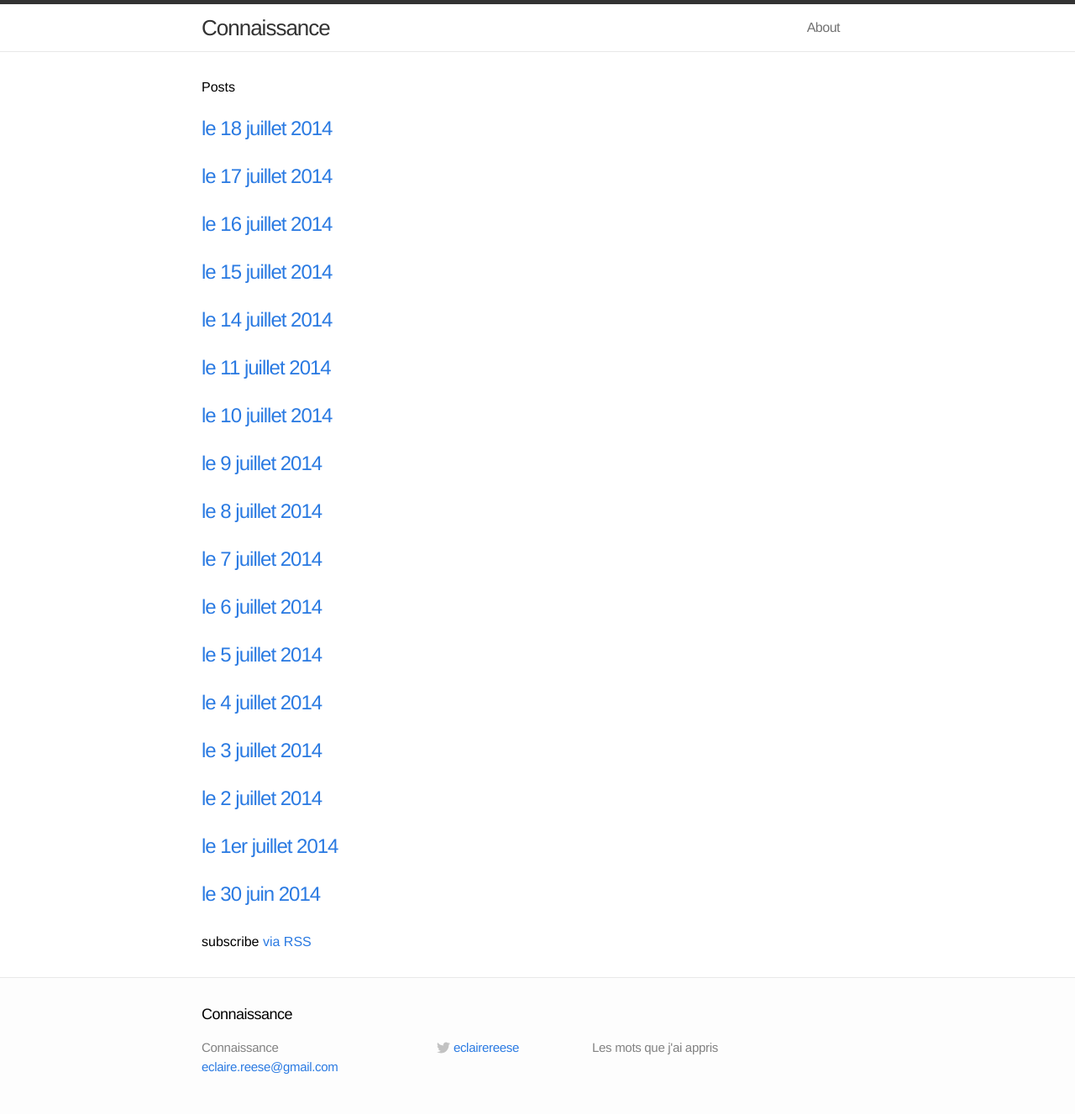
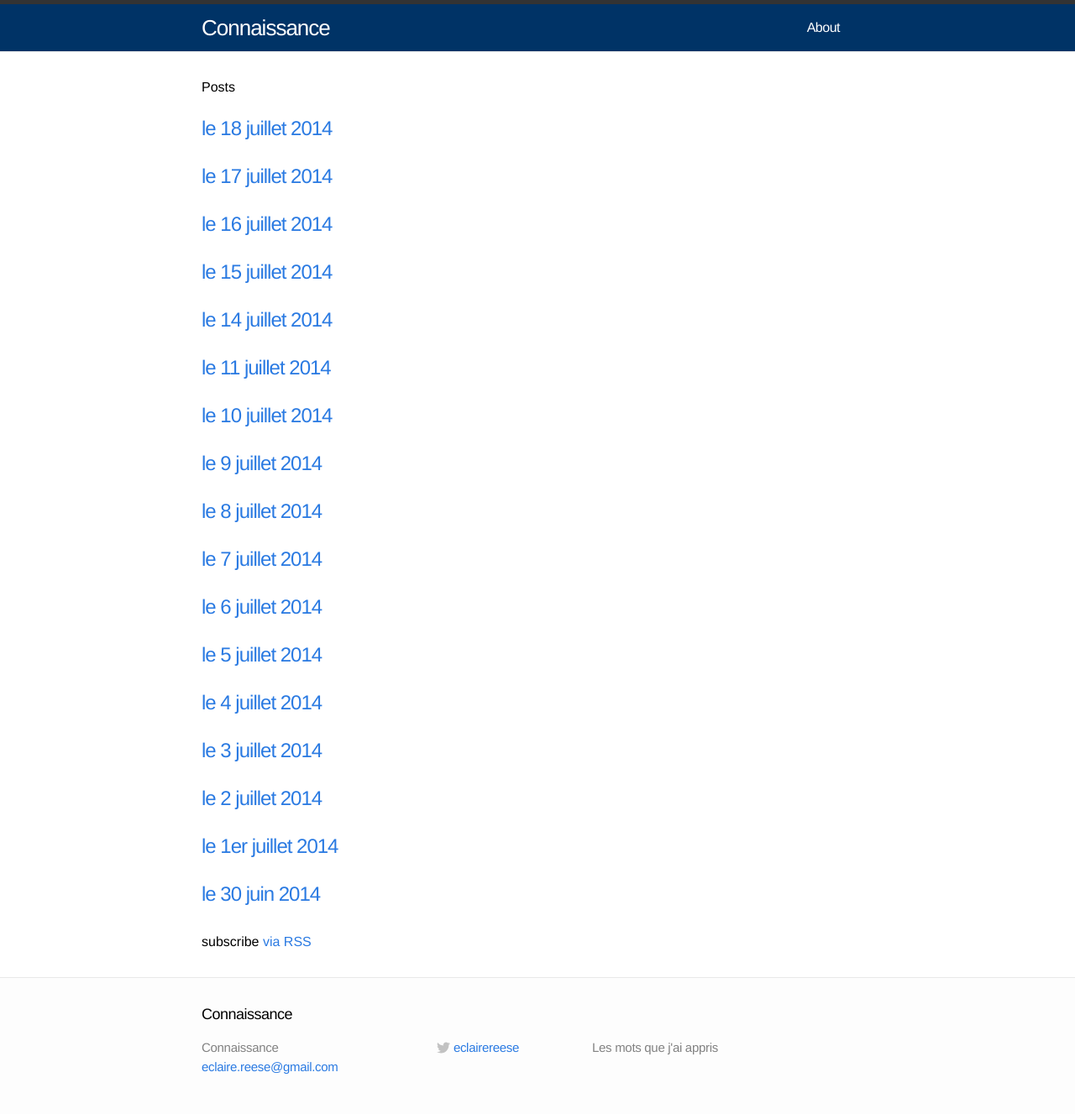
Before and after one commit to emilyreese/connaissance, a Jekyll site: the page built from index.html, in a window 1280 px wide. Shown: the whole page at 84% size. Built offline with Jekyll 4.4.1, drawn with Linux system fonts in a browser that asks for light colours.

Commit message:
header styles: add blue and white
la frannnceeeeeee

```diff
--- a/css/main.css
+++ b/css/main.css
@@ -44,14 +44,14 @@ a:visited { color: #205caa; }
   border-top: 5px solid #333;
   border-bottom: 1px solid #e8e8e8;
   min-height: 56px;
-  background-color: white;
+  background-color: #003366;
 }
 
 .site-title,
 .site-title:hover,
 .site-title:visited {
   display: block;
-  color: #333;
+  color: white;
   font-size: 26px;
   letter-spacing: -1px;
   float: left;
@@ -69,7 +69,7 @@ a:visited { color: #205caa; }
 
 .site-nav .page-link {
   margin-left: 20px;
-  color: #727272;
+  color: white;
   letter-spacing: -.5px;
 }
 
```
